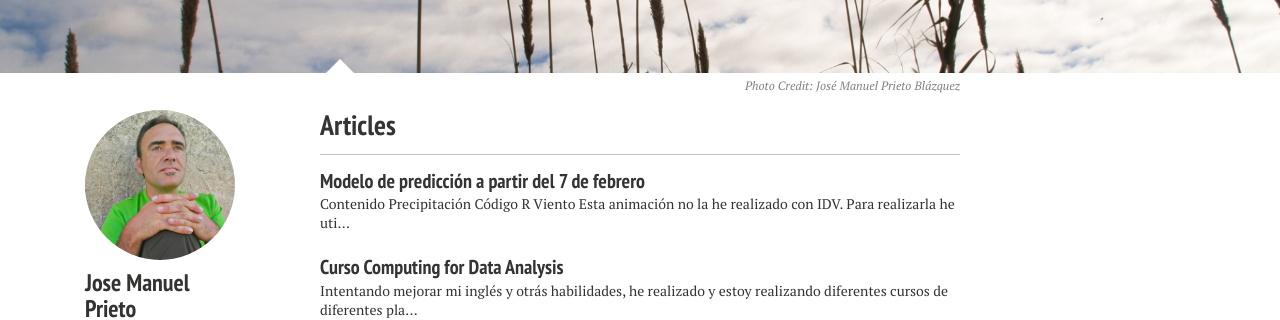
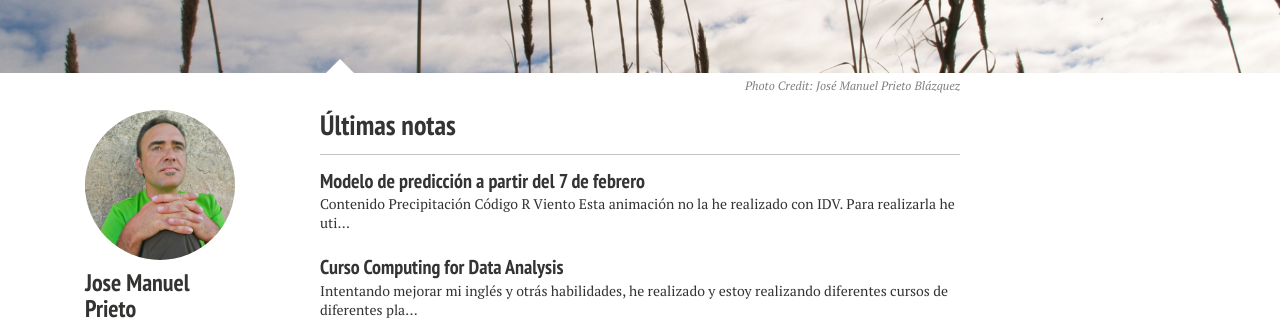
Before and after one commit to jmprietob/jmprietob.github.io, a Jekyll site: the page built from index.md, in a window 1280 px wide. Shown: the part 315-635 px from the top of the page. Built offline with Jekyll 4.4.1, drawn with Linux system fonts in a browser that asks for light colours; nearby versions of some CDN libraries.

Commit message:
Act home
Actualización de home por fallo en enlaces internos.

```diff
--- a/_layouts/home.html
+++ b/_layouts/home.html
@@ -23,7 +23,7 @@
 </div>
 
 <div id="index">
-  <h3><a href="{{ site.url}}/articles/">Articles</a></h3>
+  <h3><a href="{{ site.url}}/post/">Últimas notas</a></h3>
   {% for post in site.posts limit:5 %}
   <article>
     <h2><a href="{{ site.url }}{{ post.url }}" title="{{ post.title }}">{{ post.title }}</a></h2>
```
